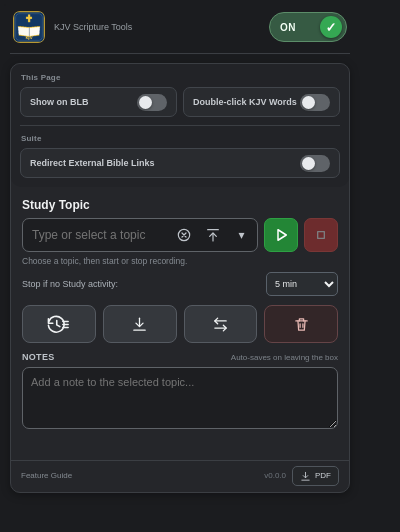
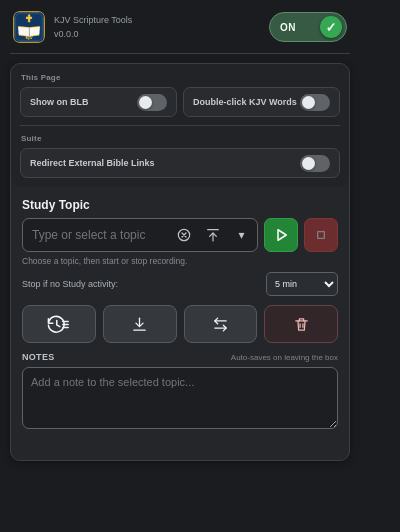
Before and after one commit to arunamalrajmca/blb-suite, a browser extension: page extension/popup.html in a window 400 px wide. Drawn offline with Linux system fonts and the light colour scheme.

Commit message:
Move guide version link into popup header

```diff
--- a/extension/popup.html
+++ b/extension/popup.html
@@ -28,7 +28,7 @@ button,input,textarea{font:inherit}
 .notes-block{margin-top:9px}.notes-header{display:flex;justify-content:space-between;align-items:center;margin-bottom:5px}.notes-header>span:first-child{font-size:9px;font-weight:700;text-transform:uppercase;letter-spacing:.3px;color:#bfc4ca}.notes-help{font-size:8px;color:#7f858c}textarea{height:62px;min-height:62px;max-height:90px;resize:vertical;padding:7px 8px;line-height:15px;font-size:11px}textarea:disabled{background:#151619;color:#686d73;border-color:#34373b;cursor:default;box-shadow:none}textarea:disabled::placeholder{color:#686d73}.status{min-height:12px;margin-top:5px;color:#8f959c;font-size:8.5px;line-height:11px}
 .switch{position:relative;width:34px;height:19px;display:inline-block;flex:0 0 auto}.switch input{position:absolute;opacity:0;width:0;height:0}.slider{position:absolute;inset:0;cursor:pointer;background:#5f6368;border-radius:20px;transition:.18s}.slider:before{content:"";position:absolute;width:15px;height:15px;left:2px;top:2px;background:#e8eaed;border-radius:50%;box-shadow:0 1px 3px rgba(0,0,0,.4);transition:.18s}.switch input:checked+.slider{background:#7fa7dc}.switch input:checked+.slider:before{background:#173f75;transform:translateX(15px)}.master-switch{width:78px;height:30px}.master-switch .slider{background:#4b4e53;border:1px solid #666a70}.master-switch .slider:after{content:"OFF";position:absolute;right:9px;top:50%;transform:translateY(-50%);font-size:10px;font-weight:800;letter-spacing:.4px;color:#e8eaed}.master-switch .slider:before{width:22px;height:22px;left:3px;top:3px;background:#c93434;color:#fff;content:"×";display:flex;align-items:center;justify-content:center;font-size:15px;font-weight:800;line-height:1;box-shadow:0 1px 3px rgba(0,0,0,.45)}.master-switch input:checked+.slider{background:#365a43;border-color:#5c8d69}.master-switch input:checked+.slider:after{content:"ON";left:10px;right:auto;color:#f3fff5}.master-switch input:checked+.slider:before{background:#35a853;transform:translateX(47px);content:"✓";font-size:13px}
 .header-master-label{font-size:8px;font-weight:800;letter-spacing:.5px;color:#858b92;margin-right:6px;text-transform:uppercase}.small-switch{width:30px;height:17px}.small-switch .slider:before{width:13px;height:13px}.small-switch input:checked+.slider:before{transform:translateX(13px)}.switch input:disabled+.slider{opacity:.45;cursor:default}
-.guide-version{font-size:8px;color:#6f757c;white-space:nowrap}.guide-footer{display:flex;align-items:center;justify-content:flex-end;gap:6px;padding:5px 10px 6px;border-top:1px solid #3b3e43;color:#858b92;font-size:8px;line-height:1}.guide-label{margin-right:auto;white-space:nowrap}.guide-btn{height:20px;min-width:42px;padding:0 7px;border:1px solid #4f555c;border-radius:5px;background:#25272a;color:#cfd4da;font-size:8px;cursor:pointer;display:inline-flex;align-items:center;justify-content:center;gap:4px;text-decoration:none}.guide-btn svg{width:11px;height:11px;fill:none;stroke:currentColor;stroke-width:1.8;stroke-linecap:round;stroke-linejoin:round}.guide-btn:hover{background:#34373b;color:#fff}.guide-btn:focus-visible{outline:1px solid #8ab4f8;outline-offset:1px}
+.guide-version{font-size:9px;color:#9aa0a6;white-space:nowrap;text-decoration:none}.guide-version:hover{color:#fff;text-decoration:underline}.guide-version:focus-visible{outline:1px solid #8ab4f8;outline-offset:2px}
 
 /* Study transport controls: consistent sizing and state colors. */
 .topic-row .topic-start-btn,
@@ -85,6 +85,7 @@ button,input,textarea{font:inherit}
     <img class="header-icon" src="icons/icon48.png" alt="KJV Scripture Tools">
     <div class="header-copy">
       <div class="header-subtitle">KJV Scripture Tools</div>
+      <a id="extensionVersion" class="guide-version" href="#" aria-label="Extension version; open user guide"></a>
     </div>
     <div id="masterSetting">
       <div class="master-right">
@@ -207,13 +208,6 @@ button,input,textarea{font:inherit}
       <div id="studyStatus" class="status"></div>
 
     </section>
-    <div class="guide-footer" aria-label="Feature guide">
-      <span class="guide-label">Feature Guide</span>
-      <span id="extensionVersion" class="guide-version" aria-label="Extension version"></span>
-      <button id="guidePdf" class="guide-btn" type="button" title="Open and download PDF Feature Guide">
-        <svg viewBox="0 0 24 24" aria-hidden="true"><path d="M12 3v11"/><path d="m7 10 5 5 5-5"/><path d="M4 20h16"/></svg><span>PDF</span>
-      </button>
-    </div>
   </main>
 
   <script src="regex-patterns.js"></script>
```
